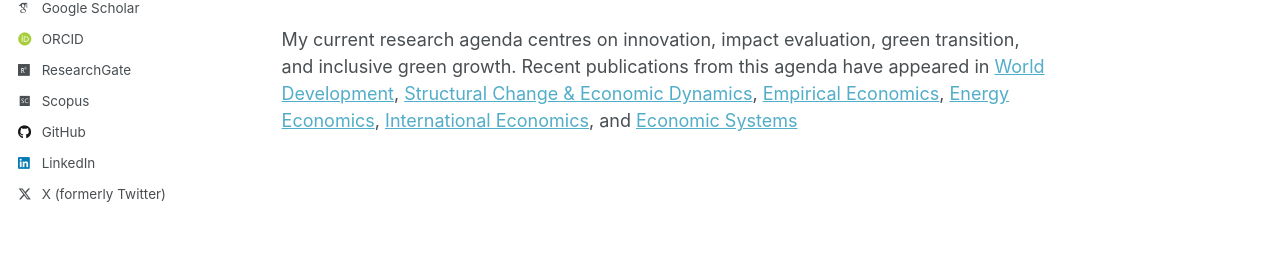
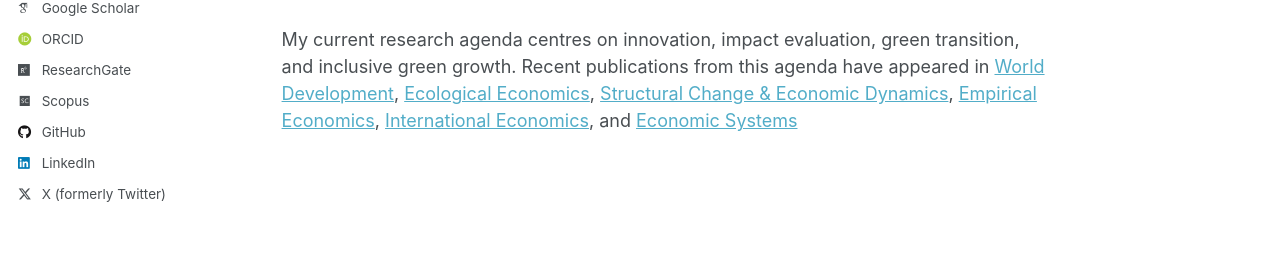
Before and after one commit to ikofori/ikofori.github.io, a Jekyll site: the page built from _pages/about.md, in a window 1280 px wide and 1012 px high. Shown: the part 473-749 px from the top of the window. Built offline with Jekyll 4.4.1, drawn with Linux system fonts in a browser that asks for light colours; some web fonts are replaced; a script that is not in the unit is left out.

Commit message:
Update about.md

```diff
--- a/_pages/about.md
+++ b/_pages/about.md
@@ -20,4 +20,4 @@ I am an Assistant Lecturer in the [School of Accounting, Economics, and Finance]
 
 I combine data science, econometrics, and machine learning to generate policy-relevant evidence that informs interventions aimed at advancing social progress. A central strand of my work focuses on measuring and tracking countries’ performance in [Inclusive Green Growth](https://zenodo.org/records/12529764).
 
-My current research agenda centres on innovation, impact evaluation, green transition, and inclusive green growth. Recent publications from this agenda have appeared in [World Development](https://doi.org/10.1016/j.worlddev.2025.107223), [Structural Change & Economic Dynamics](https://doi.org/10.1016/j.strueco.2025.09.004), [Empirical Economics](https://doi.org/10.1007/s00181-025-02744-x), [Energy Economics](https://doi.org/10.1016/j.eneco.2022.106414), [International Economics](https://doi.org/10.1016/j.inteco.2024.100509), and [Economic Systems](https://doi.org/10.1016/j.ecosys.2022.101055)
+My current research agenda centres on innovation, impact evaluation, green transition, and inclusive green growth. Recent publications from this agenda have appeared in [World Development](https://doi.org/10.1016/j.worlddev.2025.107223), [Ecological Economics](https://www.econstor.eu/handle/10419/335106), [Structural Change & Economic Dynamics](https://doi.org/10.1016/j.strueco.2025.09.004), [Empirical Economics](https://doi.org/10.1007/s00181-025-02744-x), [International Economics](https://doi.org/10.1016/j.inteco.2024.100509), and [Economic Systems](https://doi.org/10.1016/j.ecosys.2022.101055)
```
